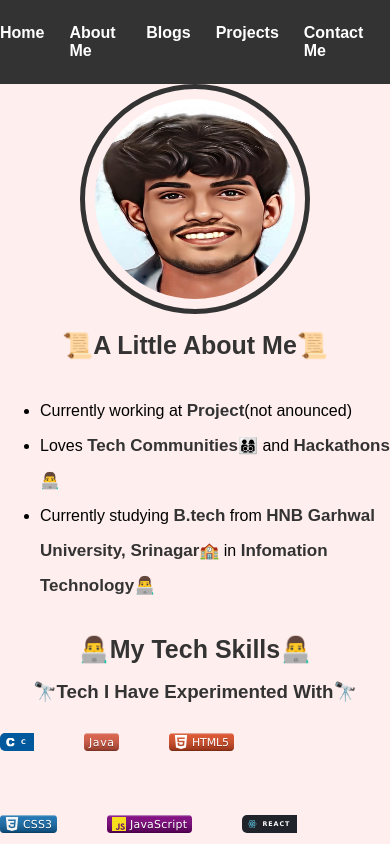
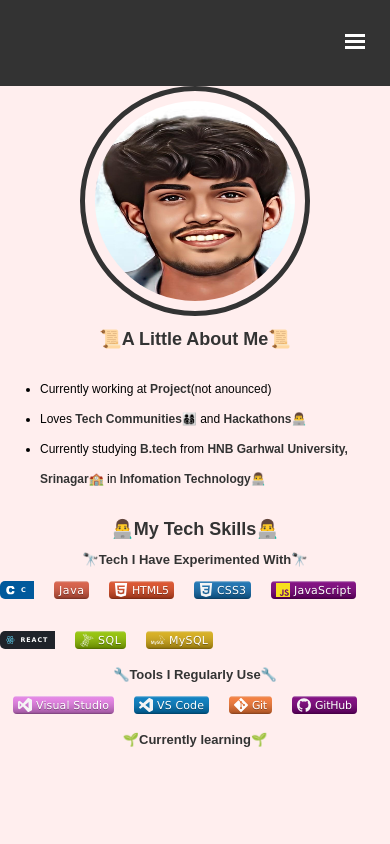
Before and after one commit to rahul123gautam/my-website, a React (Create React App) app: page /about in a window 390 px wide. Shown: the top 844 px of the page. Built offline with nearby package versions, Linux system fonts and the light colour scheme.

Commit message:
adding Hamburger

```diff
--- a/src/App.css
+++ b/src/App.css
@@ -4,7 +4,9 @@ body{
   padding: 0;
   margin: 0;
 }
-
+/* *{
+  outline:1px solid rgb(40, 201, 0) ;
+} */
 /* ----------Nav-Bar------- */
 
 .nav{
@@ -244,3 +246,308 @@ body{
   margin-right: 20px;
   cursor: pointer;
 }
+
+
+/* --------------First Media query for max-width-900px--------------- */
+
+
+
+
+@media (max-width:900px) {
+
+  /* ------content------ */
+  #writen-content >h1{
+    font-size: 30px;
+    font-weight: 800;
+  }
+  .about-me, .contact-me, .projects{
+    font-size: 20px;
+    padding: 13px;
+  }
+
+  /* -------------------Abouut----------------- */
+
+  #word-h1{
+    font-size: 24px;
+  }
+  .style-word{
+    font-size: 15px;
+  }
+  #about >ul{
+    line-height: 33px;
+    font-size: 15px;
+  }
+
+  #about >h3{
+    font-size: 17px;
+  }
+  .tech-stack >img{
+    padding-right: 30px;
+    margin-bottom: 20px;
+    margin-top: 20px;
+  }
+
+  /* -------------------------------------- */
+
+  /* ----------Projects---------- */
+  .project{
+    margin-bottom: 40px;
+    width: 600px;
+    height: 380px;
+  }
+  .project h2{
+    font-size: 22px;
+    margin-top: 10px;
+    margin-bottom: 10px;
+  }
+  .project p{
+    font-size: 14px;
+  }
+  .original-project{
+    width: 400px;
+    height: 250px;
+    margin-top: 10px;
+  }
+  .original-project >Img{
+    width: 400px;
+    height: 250px;
+  }
+
+}
+
+
+/* ---------------------Second Media Queury for 800px------------------- */
+
+@media (max-width:800px) {
+
+  /* ------content------ */
+  #writen-content >h1{
+    font-size: 28px;
+    font-weight: 800;
+  }
+  .about-me, .contact-me, .projects{
+    font-size: 18px;
+    padding: 11px;
+  }
+
+  /* -------------------Abouut----------------- */
+
+  #word-h1{
+    font-size: 22px;
+  }
+  .style-word{
+    font-size: 13px;
+  }
+  #about >ul{
+    line-height: 31px;
+    font-size: 13px;
+  }
+
+  #about >h3{
+    font-size: 15px;
+  }
+  .tech-stack >img{
+    padding-right: 28px;
+    margin-bottom: 18px;
+    margin-top: 18px;
+  }
+
+  /* -------------------------------------- */
+
+  /* ----------Projects---------- */
+  .project{
+    margin-bottom: 38px;
+    width: 580px;
+    height: 360px;
+  }
+  .project h2{
+    font-size: 20px;
+    margin-top: 8px;
+    margin-bottom: 8px;
+  }
+  .project p{
+    font-size: 12px;
+  }
+  .original-project{
+    width: 380px;
+    height: 230px;
+    margin-top: 10px;
+  }
+  .original-project >Img{
+    width: 380px;
+    height: 230px;
+  }
+
+}
+
+
+/* ---------------------Third Media Query for width 700px */
+
+@media (max-width:700px) {
+
+  /* ------content------ */
+  #writen-content >h1{
+    font-size: 26px;
+    font-weight: 800;
+  }
+  .about-me, .contact-me, .projects{
+    font-size: 17px;
+    padding: 10px;
+  }
+
+  /* -------------------Abouut----------------- */
+
+  #word-h1{
+    font-size: 20px;
+  }
+  .style-word{
+    font-size: 12px;
+  }
+  #about >ul{
+    line-height: 30px;
+    font-size: 12px;
+  }
+
+  #about >h3{
+    font-size: 14px;
+  }
+  .tech-stack >img{
+    padding-right: 24px;
+    margin-bottom: 16px;
+    margin-top: 16px;
+  }
+
+  /* -------------------------------------- */
+
+  /* ----------Projects---------- */
+  .project{
+    margin-bottom: 36px;
+    width: 560px;
+    height: 340px;
+  }
+  .project h2{
+    font-size: 19px;
+    margin-top: 8px;
+    margin-bottom: 8px;
+  }
+  .original-project{
+    width: 370px;
+    height: 220px;
+    margin-top: 8px;
+  }
+  .original-project >Img{
+    width: 370px;
+    height: 220px;
+  }
+
+}
+
+/* -------------Fourth Media Query for width:600px---------------- */
+
+@media (max-width:600px) {
+
+  /* ------content------ */
+  #writen-content >h1{
+    font-size: 20px;
+    font-weight: 800;
+  }
+  .about-me, .contact-me, .projects{
+    font-size: 13px;
+    padding: 7px;
+  }
+
+  /* -------------------Abouut----------------- */
+
+  #word-h1{
+    font-size: 18px;
+  }
+  #about >h3{
+    font-size: 13px;
+  }
+  .tech-stack >img{
+    padding-right: 20px;
+    margin-bottom: 14px;
+    margin-top: 14px;
+  }
+
+  /* -------------------------------------- */
+
+  /* ----------Projects---------- */
+  .project{
+    margin-bottom: 34px;
+    width: 350px;
+    height: 250px;
+  }
+  .project h2{
+    font-size: 19px;
+    margin-top: 8px;
+    margin-bottom: 8px;
+  }
+  .original-project{
+    width: 300px;
+    height: 220px;
+    margin-top: 8px;
+  }
+  .original-project >Img{
+    width: 300px;
+    height: 220px;
+  }
+
+/* -----------------Contact------------------- */
+
+  .contact>h1{
+    font-size: 22px;
+  }
+  .input{
+    width: 250px;
+    padding: 8px;
+    padding-left: 30px;
+  }
+  .message{
+    padding-bottom: 60px;
+    margin-bottom: 30px;
+  }
+  .submit{
+    width: 100px;
+    padding: 7px;
+    margin-bottom: 40px;
+  }
+  .connect-size{
+    width: 20px;
+    margin-right: 12px;
+  }
+
+  /* -------------------- For Navigation Bar, adding Hamburger Icon ----------------------------- */
+  .main-hamburger{
+    padding: 10px;
+    margin-right: 15px;
+
+    cursor: pointer;
+  }
+  .hamburger{
+    width: 20px;
+    height: 3px;
+    background-color:white;
+    margin-top: 0px;
+    margin-bottom: 3px;
+
+  }
+  .myLinks{
+    display: none;
+    position: absolute;
+    flex-direction: column;
+    border-radius: 15px;
+    background-color: #333333;
+    color: #fff;
+    top: 3.9em;
+    padding: 10px 10px;
+    right: -12px;
+  }
+  .myLinks div{
+    padding: 25px 40px;
+  }
+  .main-hamburger:hover .myLinks {
+    display: block;
+  }
+
+}
--- a/src/my_work/nav.js
+++ b/src/my_work/nav.js
@@ -1,26 +1,30 @@
 import React from "react";
 import { useNavigate } from "react-router-dom";
-export default function Nav(){
-
+export default function Nav() {
   const navigate = useNavigate();
-    const Home =()=>{
-        navigate("/")
-    }
-    const About =()=>{
-        navigate("/about")
-    }
-    const Blogs =()=>{
-        navigate("/blog")
-    }
-    const Projects =()=>{
-        navigate("/projects")
-    }
-    const Contact =()=>{
-        navigate("/contact")
-    }
+  const Home = () => {
+    navigate("/");
+  };
+  const About = () => {
+    navigate("/about");
+  };
+  const Blogs = () => {
+    navigate("/blog");
+  };
+  const Projects = () => {
+    navigate("/projects");
+  };
+  const Contact = () => {
+    navigate("/contact");
+  };
   return (
     <div className="nav">
-            <div className ="myLinks">
+
+      <div className="main-hamburger">
+        <div className="hamburger"></div>
+        <div className="hamburger"></div>
+        <div className="hamburger"></div>
+        <div className="myLinks">
         <div onClick={Home}>Home</div>
         <div onClick={About}>About Me</div>
         <div onClick={Blogs}>Blogs</div>
@@ -28,5 +32,6 @@ export default function Nav(){
         <div onClick={Contact}>Contact Me</div>
       </div>
       </div>
-    )
+    </div>
+  );
 }
```
Lines whose indentation alone changed are shown as unchanged.
